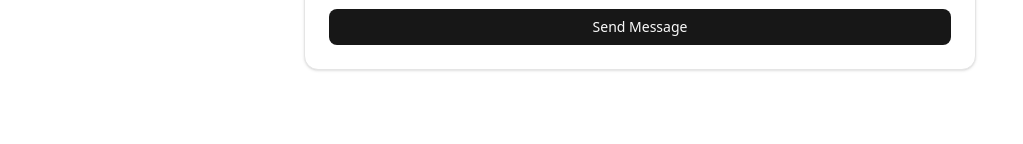
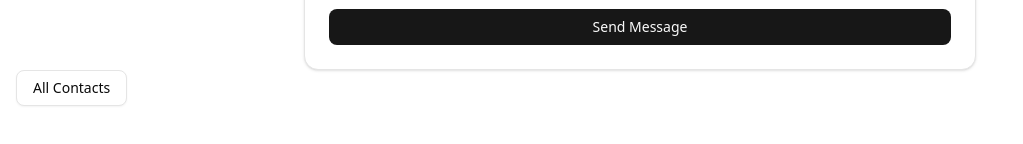
Before and after one commit to rahulholkar16/CONTECT_FORM_NEXTJS, a Next.js app: page / in a window 1280 px wide. Shown: the part 574-718 px from the top of the page, without its empty margins (0-1023 px from the left). Built offline with nearby package versions, Linux system fonts and the light colour scheme.

Commit message:
Add All contacts nevigates btn

```diff
--- a/app/page.js
+++ b/app/page.js
@@ -1,4 +1,6 @@
 import Contact_form from "@/components/Contact_form";
+import { Button } from '../components/ui/button';
+import Link from "next/link";
 
 export default async function Home() {
   return (
@@ -9,6 +11,9 @@
           <p className="text-xl text-gray-500 max-2xl mx-auto">Contact form with MongoDB and revalidation</p>
         </div>
         <Contact_form />
+        <Link href={'/contacts'}>
+          <Button variant="outline" >All Contacts</Button>
+        </Link>
       </div>
     </main>
   );
```
